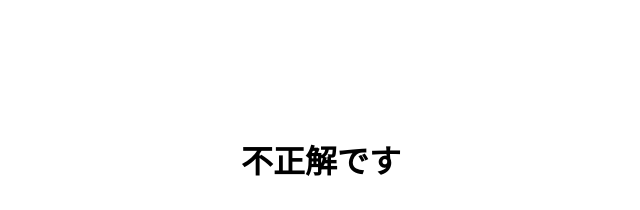
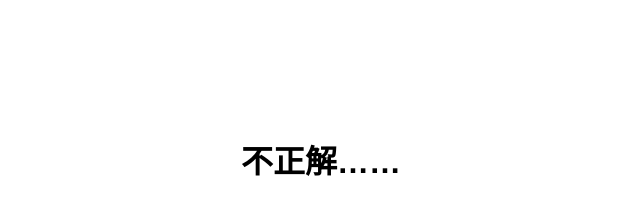
Before and after one commit to ryuryu1030/html-form-project, a plain HTML site: page incorrect.html in a window 1280 px wide. Shown: the part 212-422 px from the top of the page, 319-959 px from the left. Drawn offline with Linux system fonts and the light colour scheme.

Commit message:
Update Message

```diff
--- a/incorrect.html
+++ b/incorrect.html
@@ -26,7 +26,7 @@
 </head>
 <body>
     <div class="container">
-        <h1>不正解です</h1>
+        <h1>不正解……</h1>
         <button onclick="goBack()">戻る</button>
     </div>
 
```
